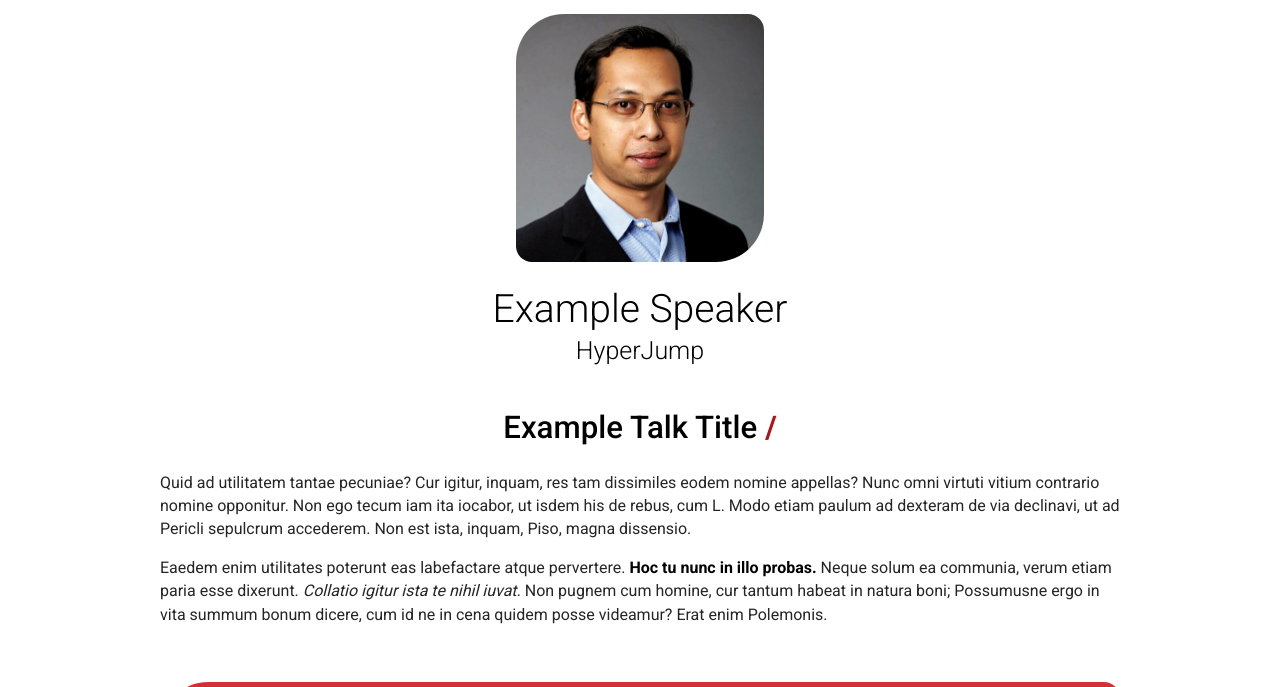
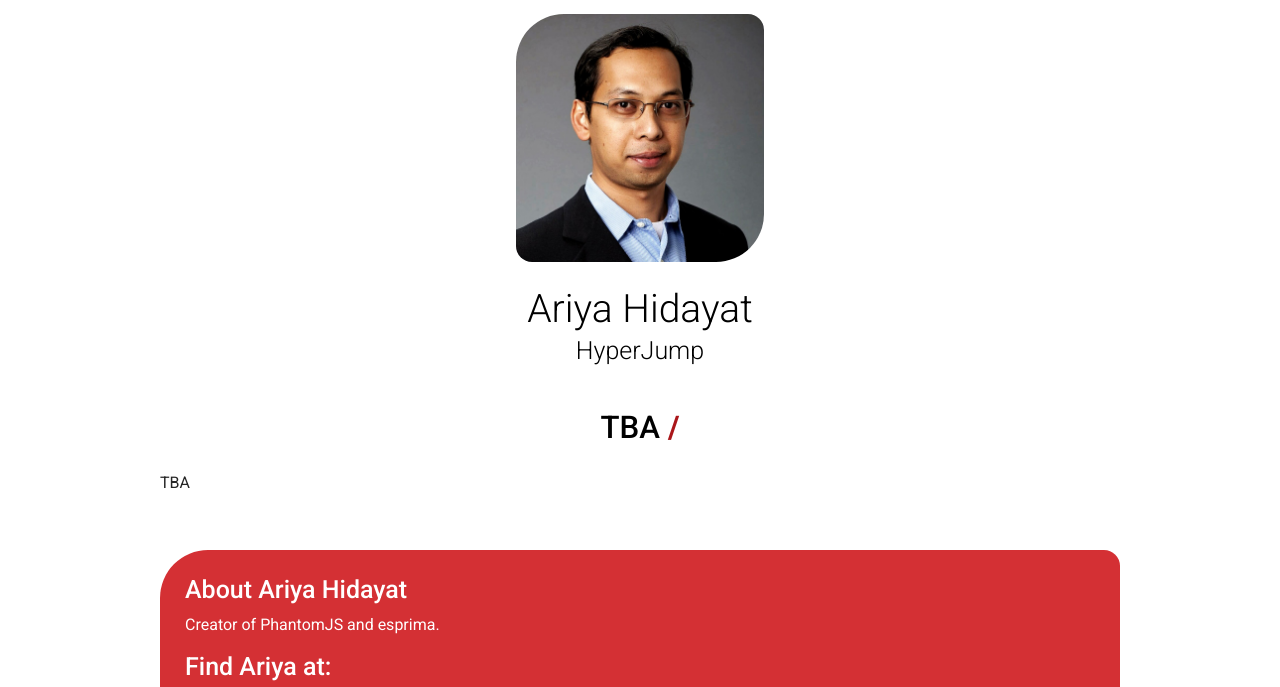
Before and after one commit to jakartajs/javascriptday.id, a Gatsby site: page /speakers/ariya-hidayat/ in a window 1280 px wide. Shown: the part 70-757 px from the top of the page. Built offline with nearby package versions, Linux system fonts and the light colour scheme; Gatsby itself is replaced by a stand-in of ours.

Commit message:
uodated Ariya's details

```diff
--- a/content/speakers/ariya-hidayat/index.md
+++ b/content/speakers/ariya-hidayat/index.md
@@ -1,15 +1,13 @@
 ---
 layout: 'speaker'
-title: 'Example Speaker'
-talk: 'Example Talk Title'
+title: 'Ariya Hidayat'
+talk: 'TBA'
 photo: 'ariya-hidayat.jpg'
 twitter: 'AriyaHidayat'
 github: 'ariya'
 website: 'https://ariya.io/'
 company: 'HyperJump'
-bio: 'Lorem ipsum dolor sit amet, consectetur adipiscing elit. In schola desinis. Duo Reges: constructio interrete. Bonum integritas corporis: misera debilitas. Quasi ego id curem, quid ille aiat aut neget.'
+bio: 'Creator of PhantomJS and esprima.'
 ---
 
-Quid ad utilitatem tantae pecuniae? Cur igitur, inquam, res tam dissimiles eodem nomine appellas? Nunc omni virtuti vitium contrario nomine opponitur. Non ego tecum iam ita iocabor, ut isdem his de rebus, cum L. Modo etiam paulum ad dexteram de via declinavi, ut ad Pericli sepulcrum accederem. Non est ista, inquam, Piso, magna dissensio.
-
-Eaedem enim utilitates poterunt eas labefactare atque pervertere. **Hoc tu nunc in illo probas.** Neque solum ea communia, verum etiam paria esse dixerunt. _Collatio igitur ista te nihil iuvat._ Non pugnem cum homine, cur tantum habeat in natura boni; Possumusne ergo in vita summum bonum dicere, cum id ne in cena quidem posse videamur? Erat enim Polemonis.
+TBA
```
